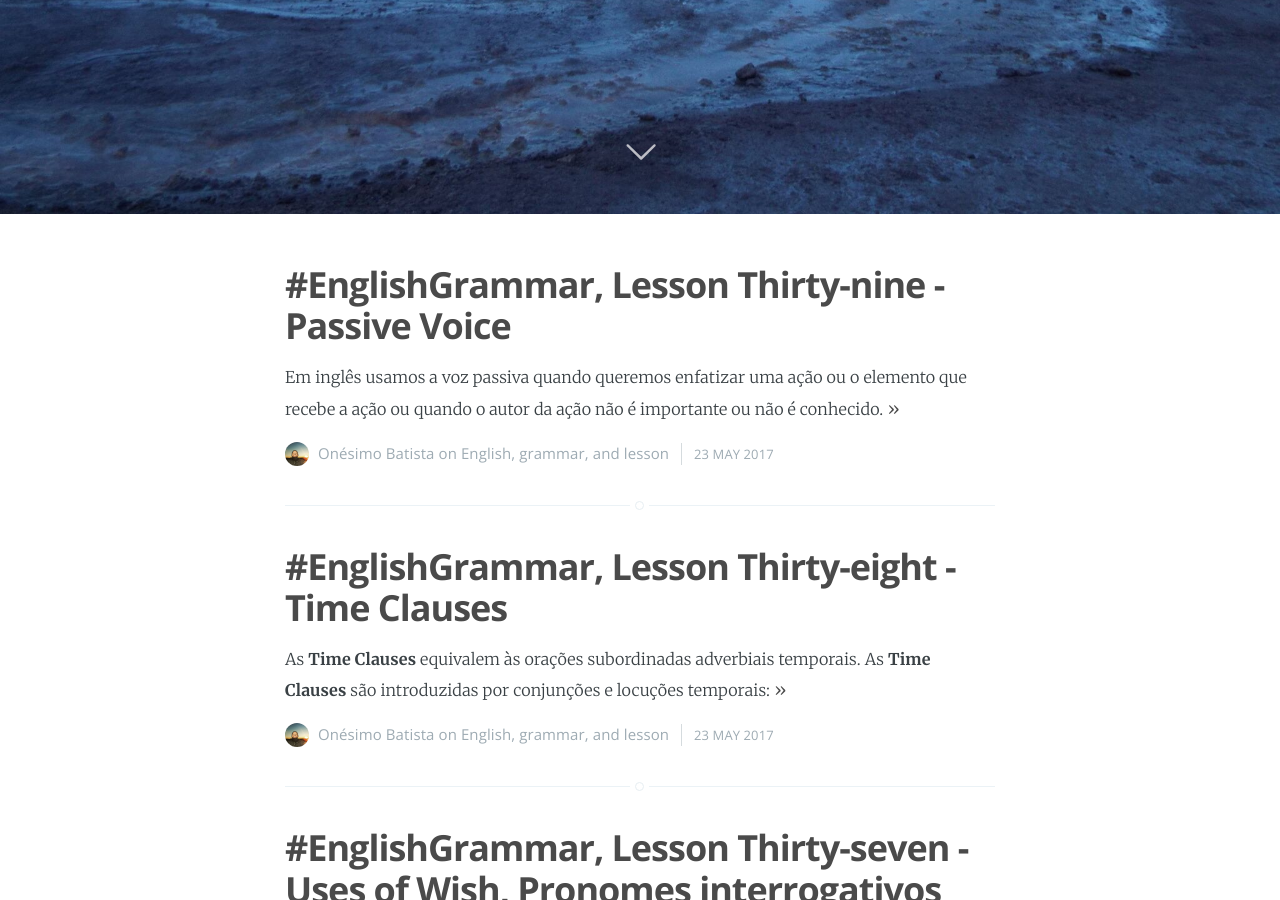
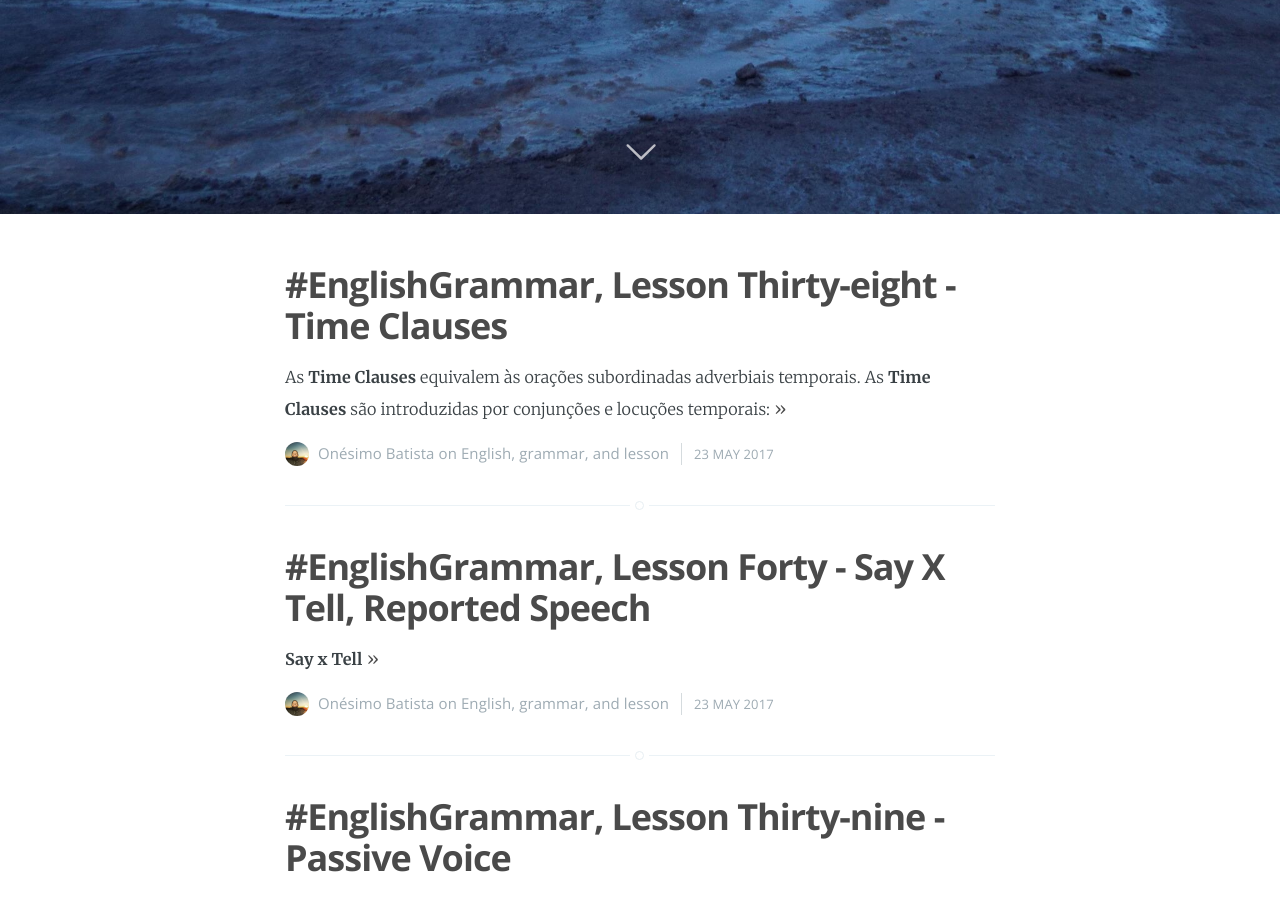
Before and after one commit to onesimo/blog, a Jekyll site: the page built from index.html, in a window 1280 px wide and 900 px high, scrolled down 686 px. Built offline with Jekyll 4.4.1, drawn with Linux system fonts in a browser that asks for light colours; the list of posts is cut into pages by our own code; some of the changed lines change nothing that is shown; some of the changed text lies outside the part shown.

Commit message:
add lesson forty

```diff
--- /dev/null
+++ b/_posts/2017-05-25-english-grammar-lesson-forty.md
@@ -0,0 +1,134 @@
+---
+layout: post
+title:  "#EnglishGrammar, Lesson Forty - Say X Tell, Reported Speech"
+date: 2017-05-23 22:49:00
+categories: English grammar lesson
+---
+
+**Say x Tell**
+
+**to say - said - said** = dizer, expressar-se em palavras
+
+ - I said to my mother that I was late.
+
+Usamos o verbo **to say**:
+
+1 - No discurso direto e no discurso indireto (direct and indirect speech):
+
+**direct speech** - quando repetimos exatamente o que uma outra pessoa falou:
+
+ - He said: "I play the guitar"
+
+**indirect speech** - quando damos o mesmo significado das palavras de uma outra pessoa, mas sem usar as mesmas palavras.
+
+ - He said (that) he played the guitar.
+
+2 - No discurso indireto, o verbo **to say** pode ser usado com ou sem objeto indireto:
+
+ - She said: "I'll be back soon". (sem objeto indireto)
+ - She said **to me**: "I'll be back soon".
+
+3 - Expressões com **say**:
+
+**to say to oneself** - dizer a si mesmo, pensar
+
+ - I **said to myself** that it was not right.
+
+**to say good bye (good morning, etc)** - dizer adeus(bom dia, etc).
+
+ - He didn't **say good bye**.
+
+**to say something (anything, etc)** - dizer alguma coisa (qualquer coisa. etc)
+
+ - She **said nothing** about it.
+
+**to say one's prayers** - rezar, dizer as preces
+
+ - The boy **said his prayers** before going to bed.
+
+**to tell - told - told** - contar, dizer
+
+ - He **told** me the truth.
+
+
+Usamos o verbo **to tell**:
+
+1 - No discurso indireto:
+
+  - She **told** me (that) she got married.
+
+Obs.: Dá-se preferência ao verbo **to tell** no discurso indireto quando houver um objeto indireto.
+
+2 - **to tell** é normalmente acompanhado de objeto indireto:
+
+ - Please, **tell me** a story!
+
+3 - Expressões com **to tell**:
+
+**to tell the truth (a lie)** - dizer a verdade (mentira)
+
+ - Don't **tell lies!**
+
+**to tell a story (a tale)** - contar uma história
+
+  - My father **told** me **a story**.
+
+**to tell a secret** - contar um segredo
+
+ - I can't tell you this secret.
+
+**to tell the time** - dizer as horas.
+
+ - He always **tells** me **the time**.
+
+**to tell the price** - dizer o preço
+
+ - I **told** her **the price** of the jug.
+
+**to tell how** - narrar como
+
+ - She **told** the **how** she knew him,
+
+
+ **REPORTED SPEECH**
+
+O **Reported Speech** divide-se em:
+
+ Direct speeh - discurso direto e
+ Indirect speech - discurso indireto
+
+
+**direct speech** - My mother said: "I clean the house".
+
+**indirect speech** - My mother said (that) she clened the house.
+
+Quando passamos uma oração do discurso direto para o discurso indireto, ocorrem algumas mudanças na oração. São elas:
+
+1 - Se o verbo introdutório(say) não estiver no passado, ocorrem as seguintes mudanças no verbo da oração dependente:
+
+Se o verbo estiver no: ele irá para:
+SIMPLE PRESENT - SIMPLE PAST
+
+ - She **said**; "I **cook** dinner". She said (that) she **cooked** dinner.
+
+PRESENT CONTINUOUS - PAST CONTINUOUS
+
+ - My sister **said**: "I **am lokking** for a job". My sister said she **was looking** for a job.
+
+SIMPLE PAST OR PRESENT PERFECT - PAST PERFECT
+
+ - Jorge **said**: "I **bought (have bought)** a new car". Jorge said he **had bough a new car**.
+
+SIMPLE FUTURE - CONDITIONAL/SHOULD, WOULD
+
+ - They **said**: "We **will study** German". They said they **would study** German.
+
+CONDITIONAL - CONDITIONAL + PRESENT PERFECT
+
+ - She **said**: "I **would be** an actress". She said she **would have been** an actress.
+
+CAN, MAY
+
+ - We **said**: "We **can swim". We said we **could swim**.
+
+Obs.: Os verbos **must, ought to, should, might, could e used to ** não sofrem alterações na passagem do discurso direto para o indireto.
--- a/_posts/2017-05-25-english-grammar-lesson-thirty-nine.md
+++ b/_posts/2017-05-25-english-grammar-lesson-thirty-nine.md
@@ -1,7 +1,7 @@
 ---
 layout: post
 title:  "#EnglishGrammar, Lesson Thirty-nine - Passive Voice"
-date: 2017-05-23 23:49:00
+date: 2017-05-23 22:00:00
 categories: English grammar lesson
 ---
 
```
